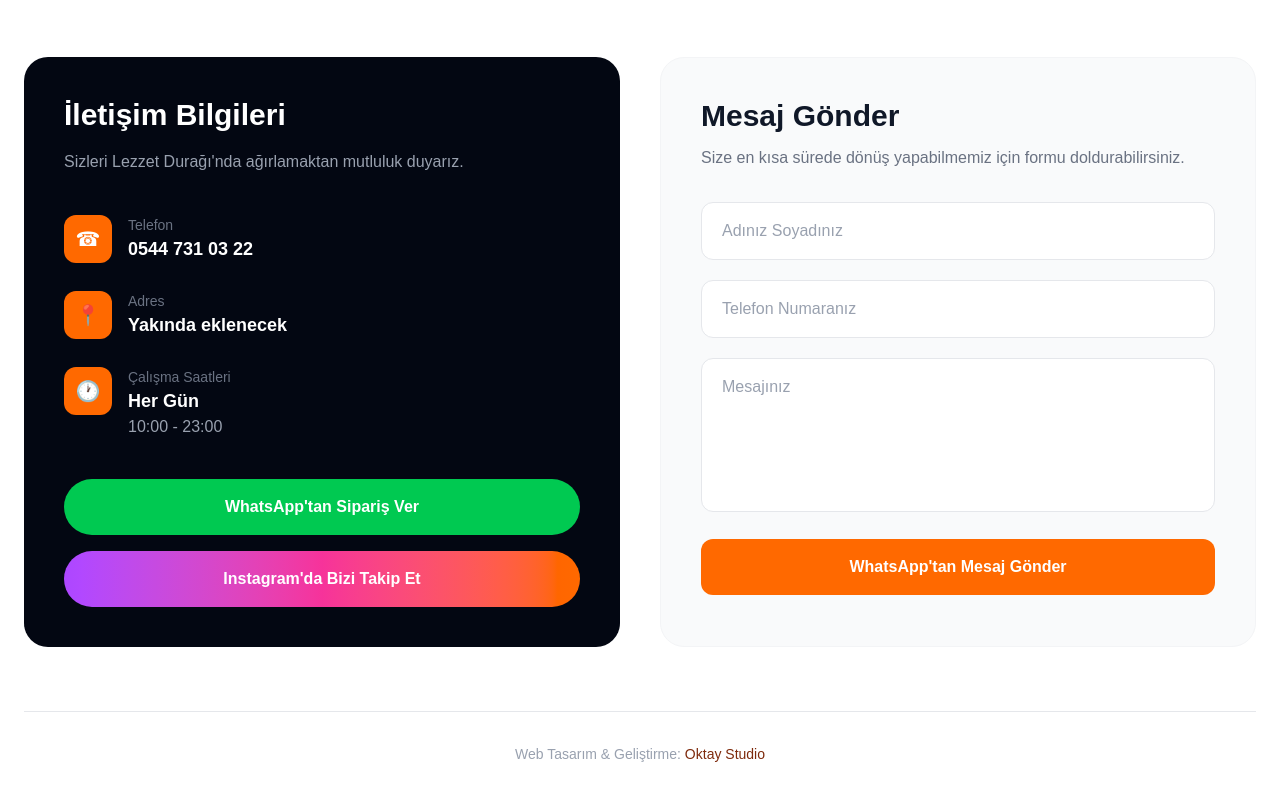
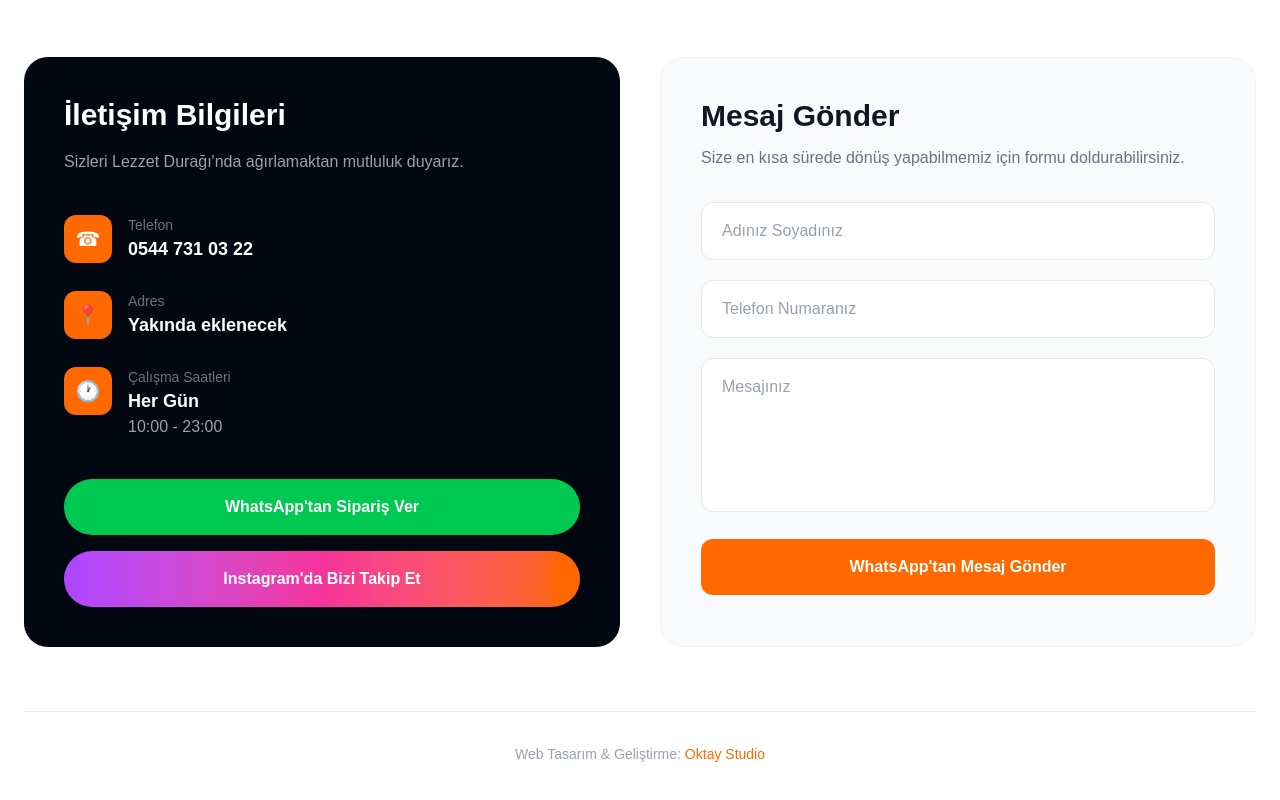
Before and after one commit to oktaystudio/RESTAURANT-DEMO, a Next.js app: page / in a window 1280 px wide. Shown: the part 5978-6778 px from the top of the page. Built offline with nearby package versions, Linux system fonts and the light colour scheme.

Commit message:
Oktay Studio yazı stili güncellendi

```diff
--- a/components/Contact.tsx
+++ b/components/Contact.tsx
@@ -203,7 +203,7 @@ export default function Contact() {
 <div className="mt-16 pt-8 border-t border-gray-200 text-center">
   <p className="text-gray-400 text-sm">
     Web Tasarım & Geliştirme:{" "}
-    <span className="text-orange-900 font-black-text-x3">
+    <span className="text-orange-500 font-black-text-x3">
       Oktay Studio
     </span>
   </p>
```
